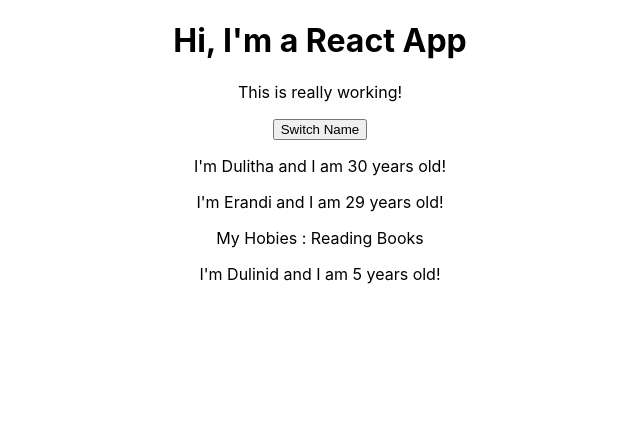
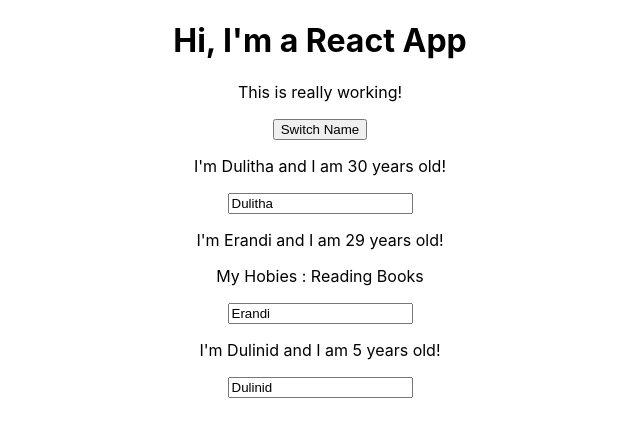
Before and after one commit to dulitharuvin/react-completeguide, a React (Create React App) app: page / in a window 1280 px wide. Shown: the top 436 px of the page, without its empty margins (320-960 px from the left). Built offline with nearby package versions, Linux system fonts and the light colour scheme.

Commit message:
two way data binding

```diff
--- a/src/App.js
+++ b/src/App.js
@@ -25,19 +25,30 @@
     })
   }
 
+  nameChangedHandler = (event) => {
+    this.setState({
+      persons: [
+        { name: "Dulitha", age: 30 },
+        { name: event.target.value, age: 29 },
+        { name: "Dulinid Daluwatta", age: 5 }
+      ]
+    });
+  }
+
   render() {
     return (
       <div className="App">
         <h1>Hi, I'm a React App</h1>
         <p>This is really working!</p>
-        <button onClick={() => this.switchNameHandler('Dulitha!!!') }>Switch Name</button>
+        <button onClick={() => this.switchNameHandler('Dulitha!!!')}>Switch Name</button>
         <Person
           name={this.state.persons[0].name}
           age={this.state.persons[0].age} />
         <Person
           name={this.state.persons[1].name}
           age={this.state.persons[1].age}
-          click={this.switchNameHandler.bind(this, 'Dulitha!#')}>My Hobies : Reading Books</Person>
+          click={this.switchNameHandler.bind(this, 'Dulitha!#')}
+          changed={this.nameChangedHandler}>My Hobies : Reading Books</Person>
         <Person
           name={this.state.persons[2].name}
           age={this.state.persons[2].age} />
--- a/src/Person/Person.js
+++ b/src/Person/Person.js
@@ -5,6 +5,7 @@
         <div>
             <p onClick={props.click}>I'm {props.name} and I am {props.age} years old!</p>
             <p>{props.children}</p>
+            <input type="text" onChange={props.changed} value={props.name} />
         </div>
     );
 };
```
